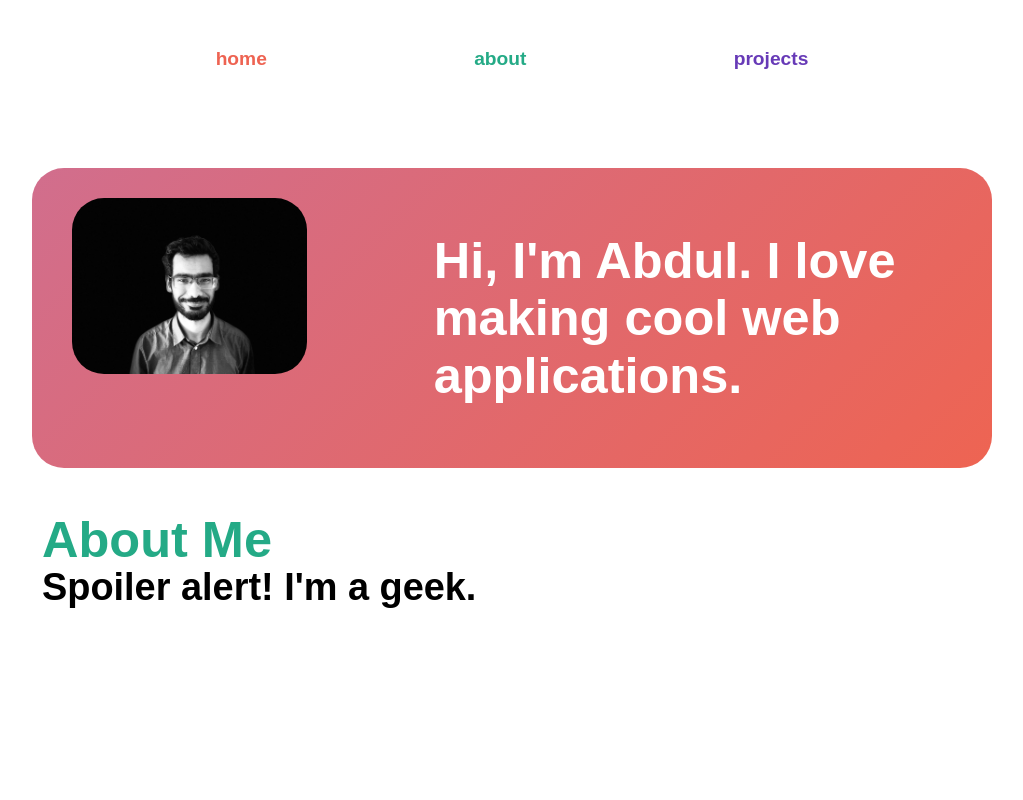
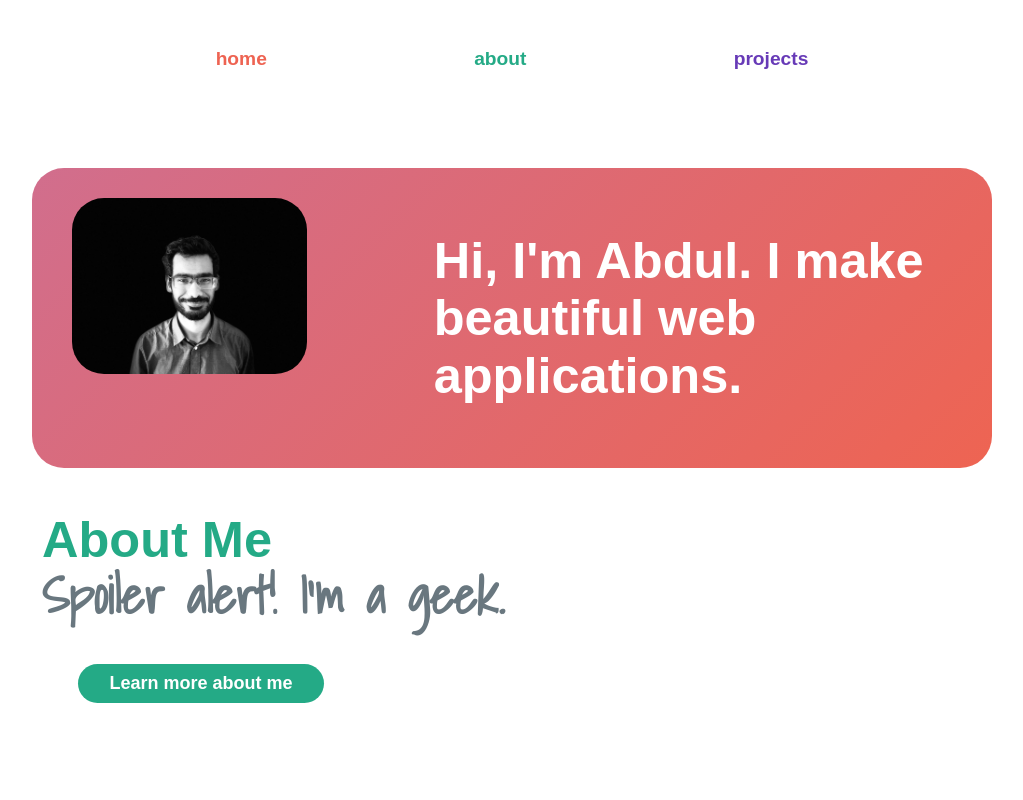
Before and after one commit to abdulqshabbir/my-portfolio, a Next.js app: page / in a window 1280 px wide. Shown: the top 800 px of the page, without its empty margins (128-1151 px from the left). Built offline with nearby package versions, Linux system fonts and the light colour scheme.

Commit message:
Home section complete

```diff
--- a/components/Button.js
+++ b/components/Button.js
@@ -0,0 +1,28 @@
+import styled from "styled-components";
+
+export default styled.button`
+  align-self: flex-start;
+  cursor: pointer;
+  color: white;
+  background-color: ${(props) => props.color};
+  border: none;
+  border-radius: 1.5em;
+  font-size: ${(props) => props.theme.fs_p};
+  font-weight: 900;
+  padding: 0.5em 1.75em;
+  margin-left: 2em;
+  text-decoration: none;
+
+  &:hover {
+    animation: scale-button 0.25s ease-in-out forwards;
+  }
+
+  @keyframes scale-button {
+    0% {
+      transform: scale(1);
+    }
+    100% {
+      transform: scale(1.05);
+    }
+  }
+`;
--- a/components/AboutSection.js
+++ b/components/Section.js
@@ -1,10 +1,10 @@
 import styled from "styled-components";
 
-const AboutSection = ({ children, className }) => {
+const Section = ({ children, className }) => {
   return <section className={className}>{children}</section>;
 };
 
-const StyledAboutSection = styled(AboutSection)`
+const StyledSection = styled(Section)`
   display: flex;
   flex-direction: column;
   min-height: 300px;
@@ -13,4 +13,4 @@ const StyledAboutSection = styled(AboutSection)`
   padding: 10px;
 `;
 
-export default StyledAboutSection;
+export default StyledSection;
--- a/components/Subtitle.js
+++ b/components/Subtitle.js
@@ -2,8 +2,8 @@ import styled from "styled-components";
 
 export default styled.h1`
   margin-bottom: 0.7em;
-  font-family: marydale, sans-serif;
-  font-size: ${(props) => props.theme.fs_h2};
-  color: ${(props) => props.color};
+  font-family: "Shadows Into Light";
+  font-size: ${(props) => props.theme.fs_h1};
+  color: ${(props) => props.theme.gray};
   line-height: 1.3;
 `;
--- a/pages/index.js
+++ b/pages/index.js
@@ -5,9 +5,10 @@ import Link from "next/link";
 
 import Title from "../components/Title";
 import Subtitle from "../components/Subtitle";
+import Button from "../components/Button";
 
 import HeroSection from "../components/HeroSection";
-import AboutSection from "../components/AboutSection";
+import Section from "../components/Section";
 
 import { ThemeProvider } from "styled-components";
 import HeroText from "../components/HeroText";
@@ -18,6 +19,7 @@ const theme = {
   orange: "#ee6352",
   purple: "#673ab7",
   pageWidth: "1200px",
+  gray: "#69777f",
   fs_p: "1.125rem",
   fs_h1: "3.157rem",
   fs_h2: "2.369rem",
@@ -39,16 +41,23 @@ export default function Home() {
           </Link>
         </FlexHeader>
         <HeroSection>
-          <HeroText>
-            Hi, I'm Abdul. I love making cool web applications.
-          </HeroText>
+          <HeroText>Hi, I'm Abdul. I make beautiful web applications.</HeroText>
           <HeroImage src="/photo.jpg"></HeroImage>
         </HeroSection>
-        <AboutSection>
+        <Section>
           <Title color={theme.green}>About Me</Title>
           <Subtitle>Spoiler alert! I'm a geek.</Subtitle>
-          {/* <Button>Learn more about me</Button> */}
-        </AboutSection>
+          <Button color={theme.green}>
+            <Link href="/about">Learn more about me</Link>
+          </Button>
+        </Section>
+        <Section>
+          <Title color={theme.purple}>My Projects</Title>
+          <Subtitle>Check out my cool stuff!</Subtitle>
+          <Button color={theme.purple}>
+            <Link href="/about">Learn more about me</Link>
+          </Button>
+        </Section>
       </Container>
     </ThemeProvider>
   );
--- a/styles/globals.css
+++ b/styles/globals.css
@@ -1,5 +1,11 @@
+@import url("https://fonts.googleapis.com/css2?family=Shadows+Into+Light&display=swap");
 * {
   margin: 0;
   padding: 0;
   box-sizing: border-box;
 }
+
+a {
+  text-decoration: none;
+  color: white;
+}
```
